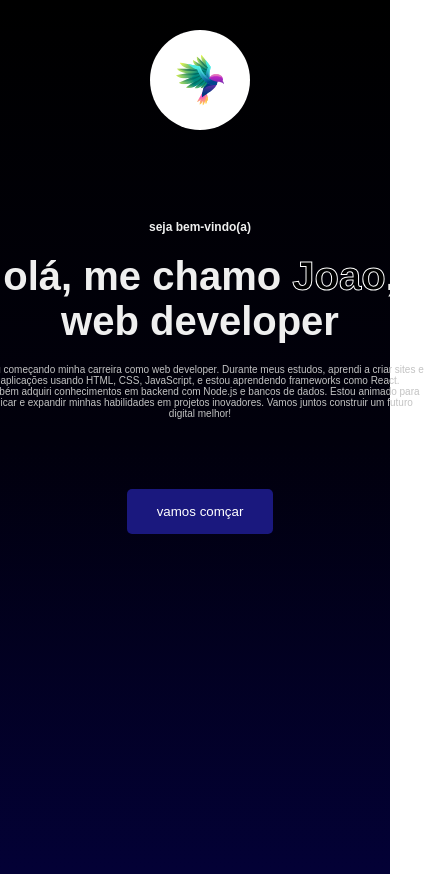
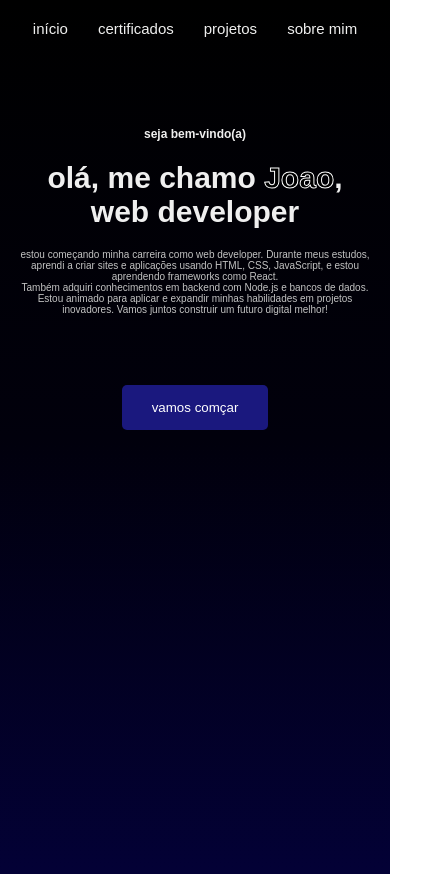
Before and after one commit to Jparlim/Portif-lio, a plain HTML site: page index.html in a window 390 px wide. Shown: the whole page, 425 px wide, since content can reach past the window. Drawn offline with Linux system fonts and the light colour scheme.

Commit message:
adjust responsividade pt2

```diff
--- a/index.html
+++ b/index.html
@@ -10,7 +10,7 @@
 
     <div class="page">
         <div class="footer-top">
-            <img class="logo" src="./imgs/31530356_bird_2.svg" alt="">
+            <img class="logo" src="./imgs/grid-outline.svg" alt="" onclick="Logonave()">
             <div class="txt">
                 <p>início</p>
                 <p>certificados</p>
@@ -36,9 +36,8 @@
             </div>
             <img class="img-home" src="./imgs/—Pngtree—jobs overtime office computer_3931237.png" alt="imagem de um cara na frente do computador">
         </div>
-
     </div>
 
-
+    <script src="./script.js"></script>
 </body>
 </html>
--- a/style.css
+++ b/style.css
@@ -8,7 +8,6 @@ body {
     height: 100vh;
     background: linear-gradient(#000000 0%, #01000c 50%, #030136 100%);
     background-repeat: no-repeat;
-
 }
 
 :root {
@@ -18,7 +17,7 @@ body {
 }
 
 .page {
-    margin: 3rem 20rem 0;
+    padding: 3rem 20rem;
 }
 
 /**/
@@ -33,17 +32,16 @@ body {
 }
 
 .logo {
-    width: 10rem;
-    height: 10rem;
-    border-radius: 50%;
+    width: 6rem;
+    height: 6rem;
+    background-color: #fff;
+    border-radius: 10px;
 }
 
 .txt {
     display: flex;
     gap: 3rem;
-
     font-size: 1.5rem;
-    margin-right: 2rem;
 }
 
 button {
@@ -54,6 +52,14 @@ button {
     font-weight: 500;
     color: white;
     background: #1a187e;
+    cursor: pointer;
+
+    transition: all 700ms;
+}
+
+button:hover {
+    transition: all 700ms;
+    background-color: #02007b;
 }
 
 /*texts e img*/
@@ -103,6 +109,8 @@ span {
     overflow: hidden;
 }
 
+/* responsividade */
+
 @media(max-width: 1250px) {
     .img-home {
         display: none;
@@ -129,33 +137,48 @@ span {
 }
 
 @media(max-width: 1100px) {
+    .page {
+        margin-top: 3rem;
+        padding: 3rem 2rem;
+    }
+
     .texts h2 {
         font-size: clamp(1.2rem, 2vw, 2.5rem);
     }
 
     .texts h1 {
-        font-size: clamp(4rem, 6vw ,8rem);
+        font-size: clamp(3rem, 6vw ,8rem);
     }
 
     .texts p {
         font-size: clamp( 1rem, 1.5vw ,3rem);
+        width: 100%;
     }
 
-    .texts button {
-
+    .txt p {
+        margin-top: -1rem;
+        cursor: pointer;
     }
 
-    .txt {
+    .footer-top {
+        display: flex;
+        justify-content: center;
+        gap: 6rem;
+    }
+}
+
+@media(max-width: 690px) {
+    .logo {
         display: none;
     }
 
     .footer-top button {
         display: none;
     }
+}
 
-    .footer-top {
-        display: flex;
-        justify-content: center;
+@media(max-width: 400px) {
+    .page {
+        padding: 0 2rem;
     }
-
 }
```
Also changed, not shown: imgs/11602236_21004063.jpg (deleted), imgs/11602236_21004063.svg (deleted), imgs/31530356_bird_2.svg (deleted), imgs/5483080_2844250.svg (deleted), imgs/align-justify.svg (added), imgs/grid-outline.svg (added).
